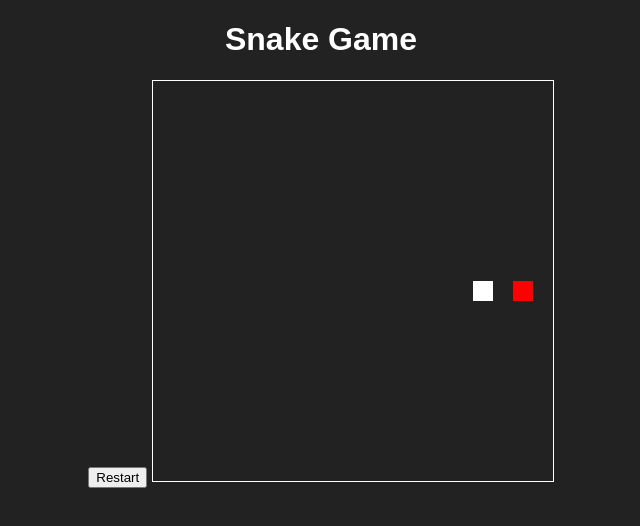
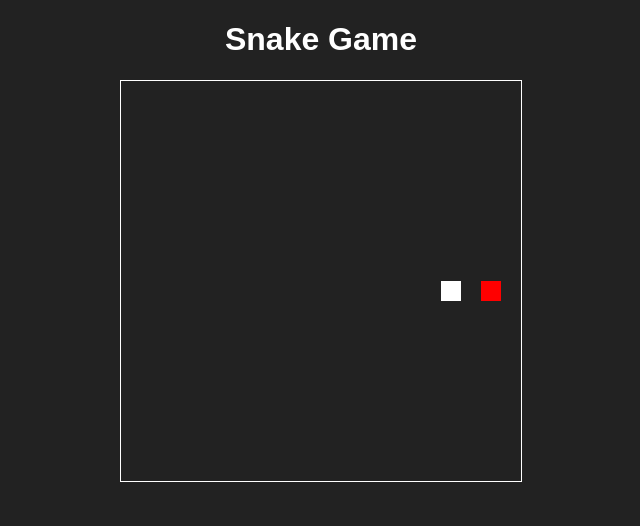
Before and after one commit to thecodeinfluencer/html-canvas-snake-game, a plain HTML site: page index.html in a window 1280 px wide. Shown: the whole page, without its empty margins (319-959 px from the left). Drawn offline with Linux system fonts and the light colour scheme.

Commit message:
Update index.html

```diff
--- a/index.html
+++ b/index.html
@@ -21,9 +21,6 @@
 
   <body>
     <h1>Snake Game</h1>
-    <button onClick='gameLoop()'>
-      Restart
-    </button>
     <canvas id="canvas" width="400" height="400"></canvas>
     <script>
       // Set up the canvas
```
